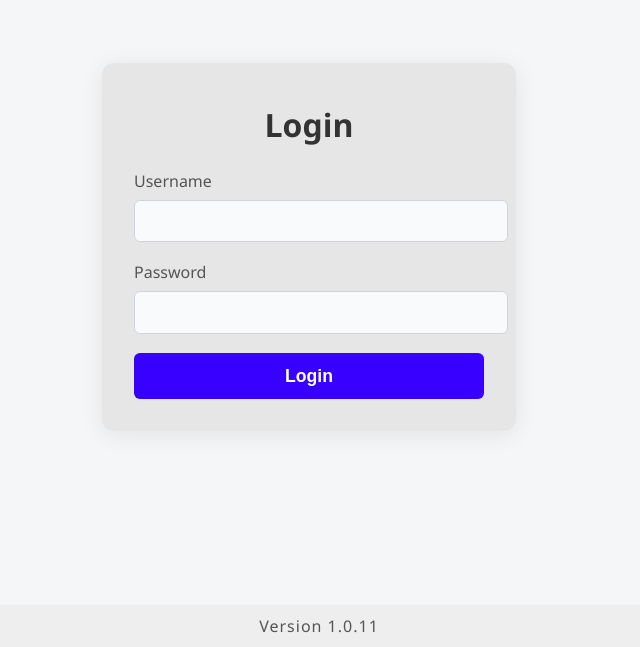
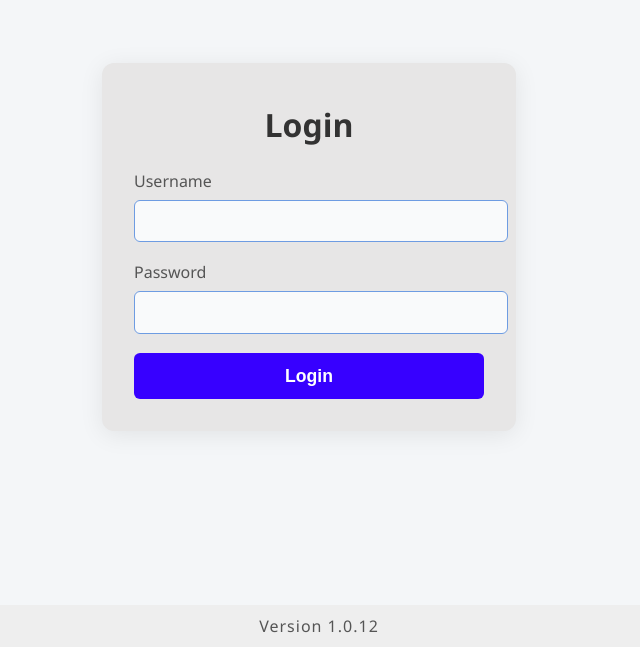
Before and after one commit to Hamdi-chebbi/test_app, a Flask app: page / in a window 1280 px wide. Shown: the part 153-800 px from the top of the page, without its empty margins (331-971 px from the left). Run offline with Flask 3, Linux system fonts and the light colour scheme.

Commit message:
update to version 1.0.12

```diff
--- a/templates/index.html
+++ b/templates/index.html
@@ -46,7 +46,7 @@
             width: 100%;
             padding: 0.7rem;
             margin-bottom: 1.2rem;
-            border: 1px solid #d1d5db;
+            border: 1px solid #6e9ce2;
             border-radius: 6px;
             font-size: 1rem;
             background: #f9fafb;
--- a/version.py
+++ b/version.py
@@ -1,2 +1,2 @@
 # version.py
-VERSION = "1.0.11"
+VERSION = "1.0.12"
```
